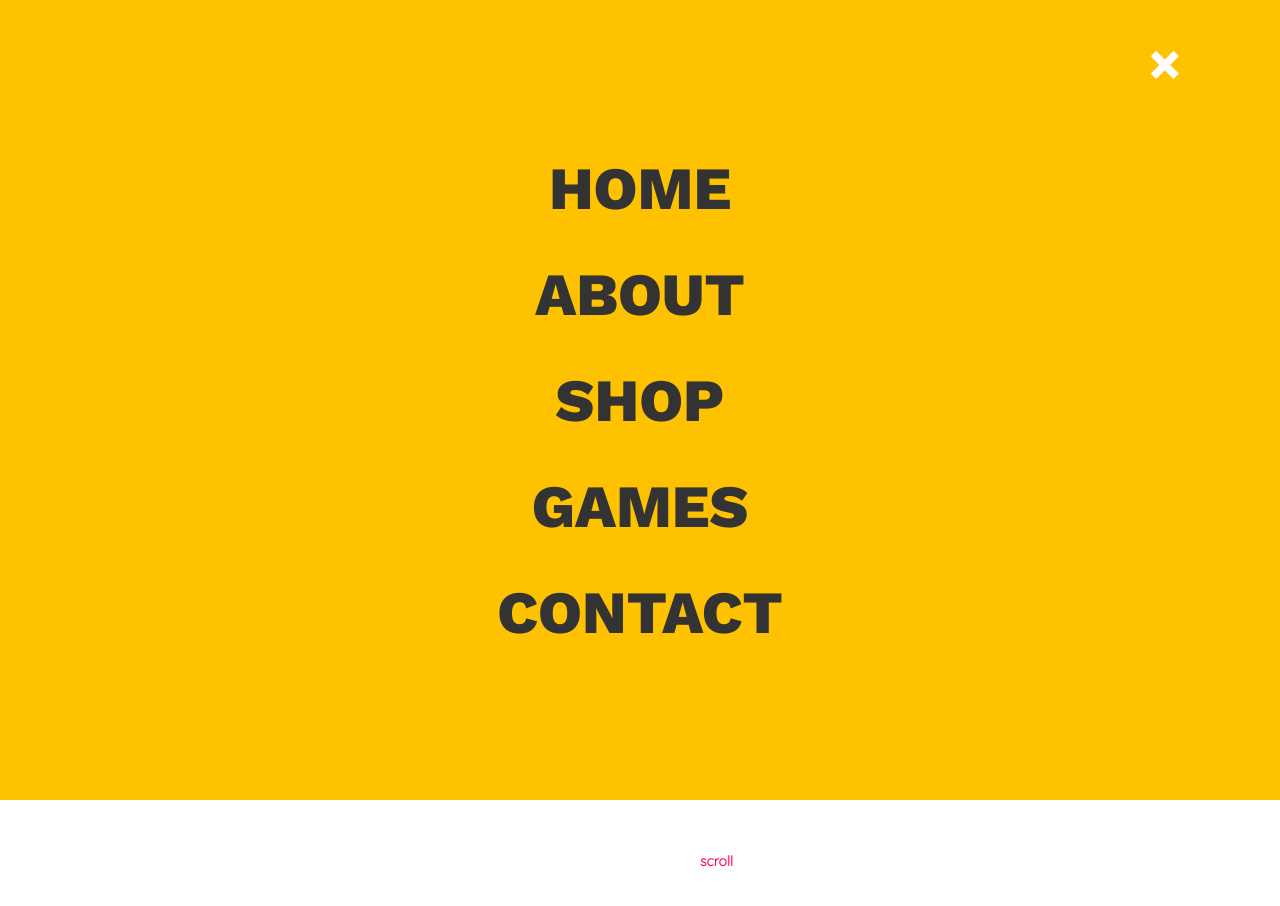
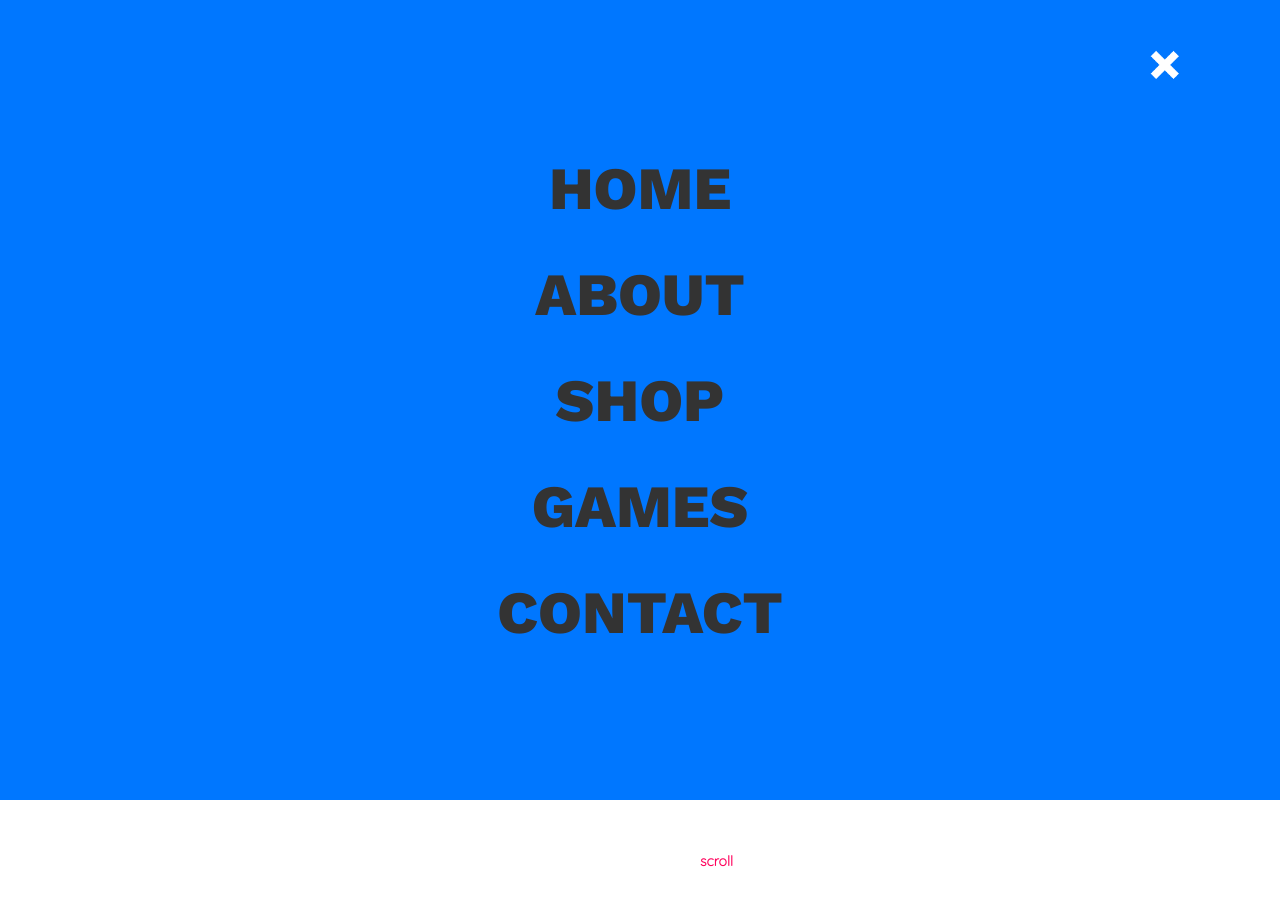
Before and after one commit to zdesignlive/se7en-gaming, a plain HTML site: page index.html in a window 1280 px wide. Shown: the top 906 px of the page. Drawn offline with nearby package versions, Linux system fonts and the light colour scheme.

Commit message:
Promenjen background u nav

```diff
--- a/style.css
+++ b/style.css
@@ -31,7 +31,6 @@
   display: flex;
   justify-content: space-between;
   align-items: center;
-  color: rgb(0, 89, 255);
 }
 
 .headerAdress {
@@ -57,12 +56,11 @@
   color: #ff005b;
   filter: blur(40px);
 }
-
 nav {
   position: fixed;
   width: 100%;
   height: 100vh;
-  background: #ffc200;
+  background: #0077ff;
   z-index: 2;
   top: 0;
   left: 0;
```
